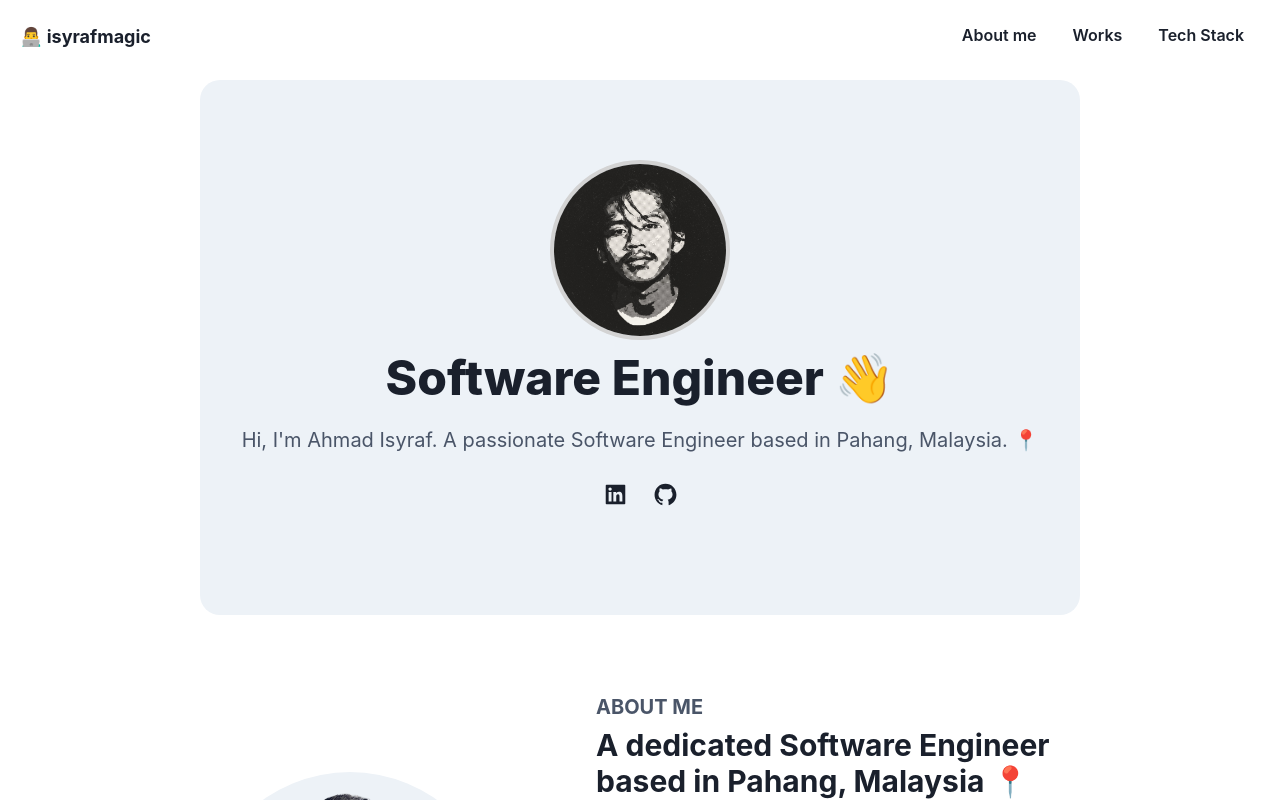
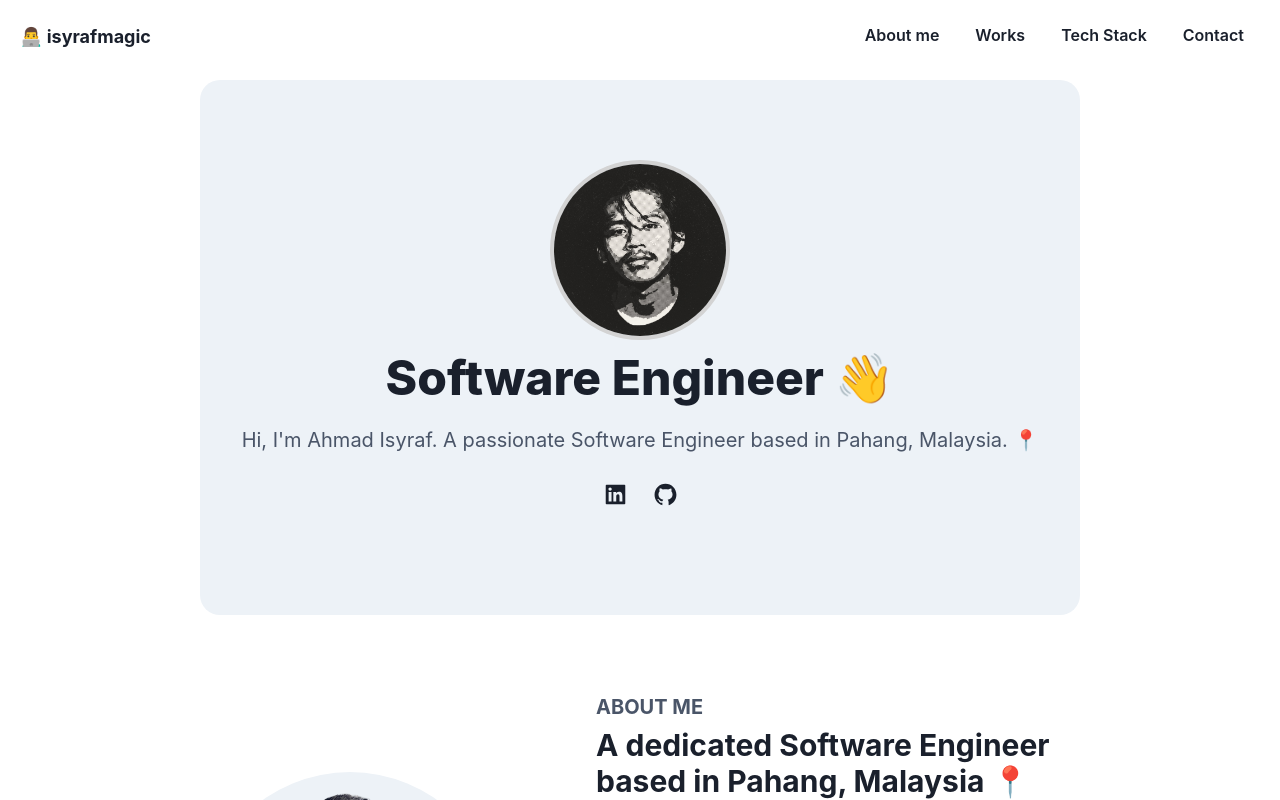
Before and after one commit to ahmadisyraf/isyrafmagic, a Next.js app: page / in a window 1280 px wide. Shown: the top 800 px of the page. Built offline with nearby package versions, Linux system fonts and the light colour scheme.

Commit message:
update: add scroll for contact

```diff
--- a/components/Navigation/index.js
+++ b/components/Navigation/index.js
@@ -14,11 +14,9 @@ import {
 import { HamburgerIcon } from "@chakra-ui/icons";
 import { useEffect, useState } from "react";
 
-
-
 import useBreakPoints from "../../hooks/useBreakpoints";
 
-const Navigation = ({ aboutMeRef, worksRef, techStackRef }) => {
+const Navigation = ({ aboutMeRef, worksRef, techStackRef, contactRef }) => {
   const { isMobile } = useBreakPoints();
   const [clickedButton, setClickedButton] = useState("");
 
@@ -33,6 +31,8 @@ const Navigation = ({ aboutMeRef, worksRef, techStackRef }) => {
       } else if (clickedButton === "Tech Stack") {
         techStackRef.current.scrollIntoView({ behavior: "smooth" });
         setClickedButton("");
+      } else if (clickedButton === "Contact") {
+        contactRef.current.scrollIntoView({ behavior: "smooth" });
       }
     }
   }, [clickedButton]);
@@ -100,6 +100,7 @@ const navigations = [
   { name: "About me" },
   { name: "Works" },
   { name: "Tech Stack" },
+  { name: "Contact" },
 ];
 
 export default Navigation;
```
